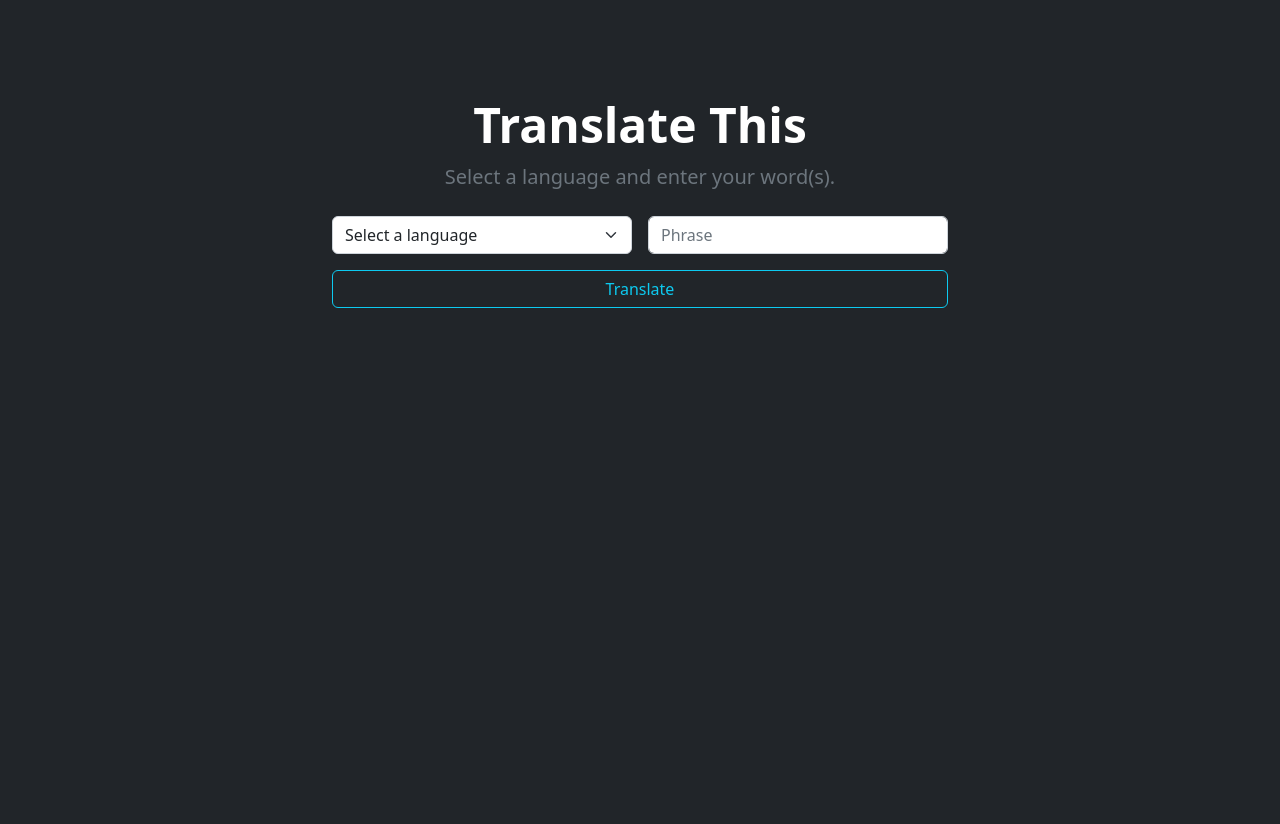
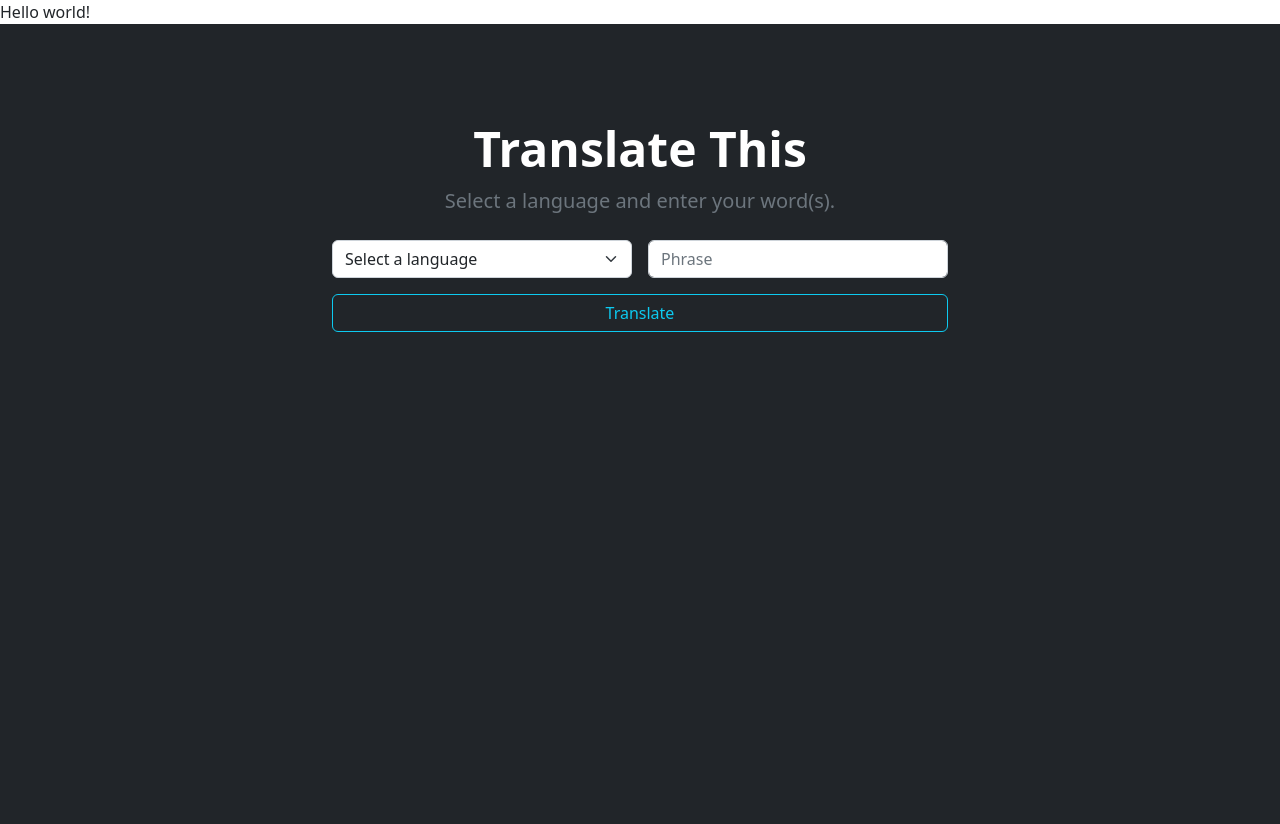
Before and after one commit to CyberGeni3/docker-php, a PHP site: page / in a window 1280 px wide. Before the commit the page ends 308 px from the top, so only its background shows below. Run offline with PHP 8.4, Linux system fonts and the light colour scheme.

Commit message:
Testing merge conflict

```diff
--- a/app/public/index.php
+++ b/app/public/index.php
@@ -1,4 +1,5 @@
 <?php # /app/public/index.php
+    echo 'Hello world!';
 ?>
 
 <!doctype html>
```
